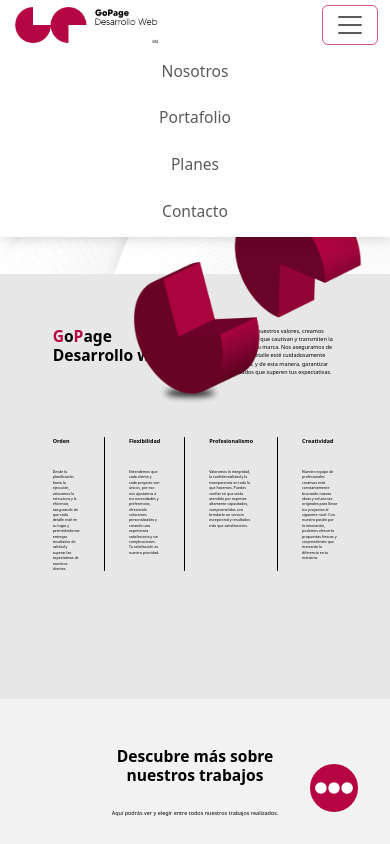
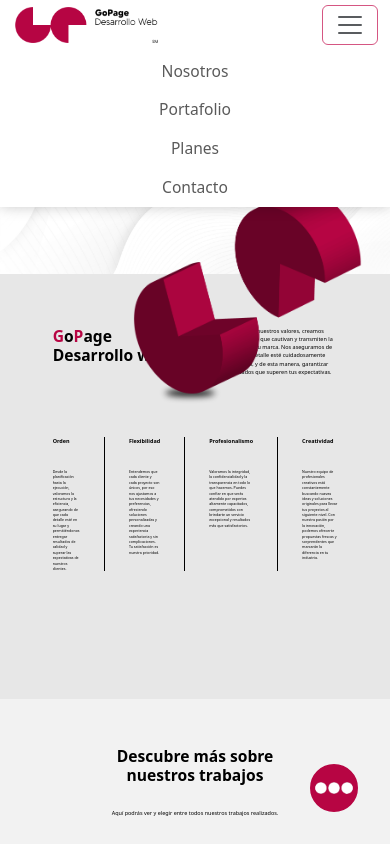
Before and after one commit to dileo24/portafolioGP, a React (Create React App) app in the folder client/: page / in a window 390 px wide. Both pictures are taken after a click on the button 350 px from the left and 24 px from the top of the page. Shown: the top 844 px of the page. Built offline with nearby package versions, Linux system fonts and the light colour scheme.

Commit message:
borde inf nav-link

```diff
--- a/client/src/components/Navbar.jsx
+++ b/client/src/components/Navbar.jsx
@@ -22,7 +22,7 @@ export default function Navbar() {
           </button>
           <div className="collapse navbar-collapse" id="navbarNavAltMarkup">
             <nav className="navbar-nav">
-              <a className="nav-link" aria-current="page" href="#info">
+              <a className="nav-link" href="#info">
                 Nosotros
               </a>
               <a className="nav-link" href="#proyectos">
--- a/client/src/styles/components/_navbar.scss
+++ b/client/src/styles/components/_navbar.scss
@@ -22,13 +22,14 @@
       width: 100%;
       display: flex;
       justify-content: flex-end;
+      padding-bottom: 0.5%;
       .nav-link {
         font-size: 1.1vw;
         margin-right: 1%;
         transition: all 0.3s;
+        padding-bottom: 0;
       }
       .nav-link:hover {
-        padding-bottom: 0;
         color: $magenta;
         border-bottom: 1px solid $magenta;
       }
```
